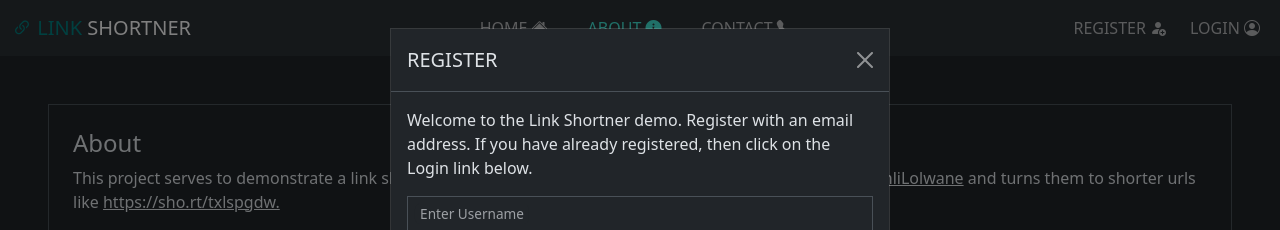
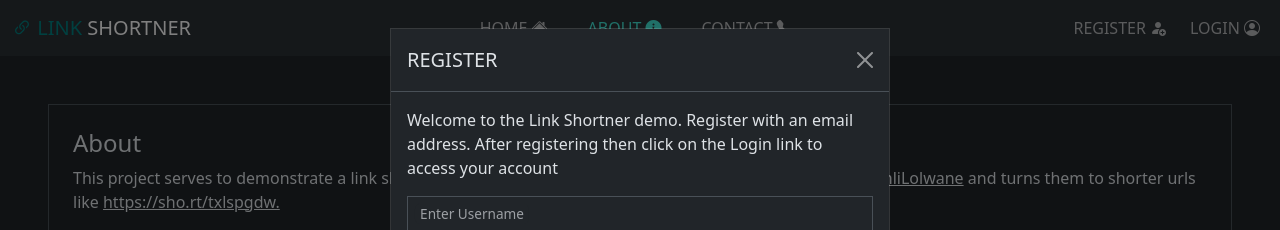
Before and after one commit to MlamliLolwane/Link-Shortner, a React (Vite) app: page /about in a window 1280 px wide. Both pictures are taken after a click on the button "REGISTER". Shown: the top 230 px of the page. Built offline with nearby package versions, Linux system fonts and the light colour scheme.

Commit message:
Update RegisterModal.jsx

```diff
--- a/src/components/RegisterModal.jsx
+++ b/src/components/RegisterModal.jsx
@@ -30,8 +30,8 @@ function RegisterModal() {
                             <button type="button" className="btn-close" data-bs-dismiss="modal" aria-label="Close"></button>
                         </div>
                         <div className="modal-body fw-lighter">
-                            <p>Welcome to the Link Shortner demo. Register with an email address.
-                                If you have already registered, then click on the Login link below.</p>
+                            <p>Welcome to the Link Shortner demo. Register with an email address. After registering then click
+                            on the Login link to access your account</p>
 
                             <form onSubmit={handleSubmit}>
                                 <div className="form-floating mb-3">
```
